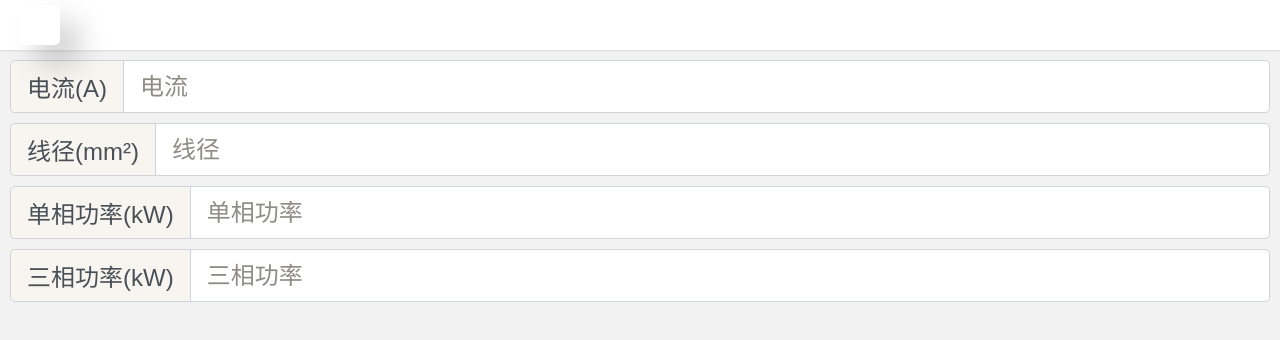
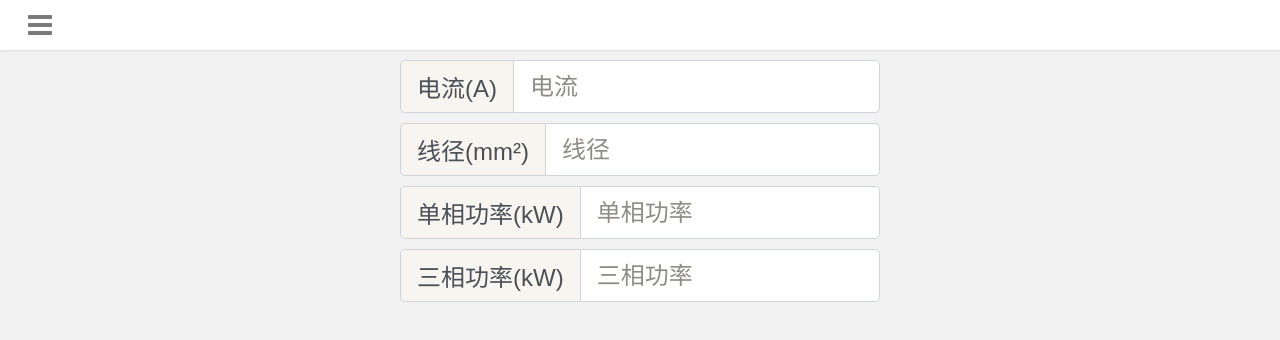
Before and after one commit to woodsoilwhen/is_calc, a React (Vite) app: page / in a window 1280 px wide. Shown: the top 340 px of the page. Built offline with nearby package versions, Linux system fonts and the light colour scheme.

Commit message:
更新样式，优化布局和视觉效果

```diff
--- a/index.html
+++ b/index.html
@@ -8,6 +8,7 @@
     />
     <title>电气计算器</title>
     <link rel="icon" type="image/png" href="favicon.png" />
+    <link rel="stylesheet" href="/css/font-awesome.css" />
     <link rel="manifest" href="is_calc.webmanifest" />
     <meta name="theme-color" content="#20222a" />
   </head>
--- a/src/App.css
+++ b/src/App.css
@@ -51,9 +51,6 @@ body {
   border: none;
   border-radius: 5px;
   background: transparent;
-  box-shadow:
-    18px 18px 30px rgba(0, 0, 0, 0.2),
-    -18px -18px 30px rgba(255, 255, 255, 1);
   transition: all 0.5s;
   -webkit-appearance: none;
   outline: none;
@@ -68,12 +65,7 @@ body {
 }
 
 .hamburger.open {
-  left: 225px;
-  box-shadow:
-    0 0 0 rgb(0 0 0 / 20%),
-    0 0 0 rgb(255 255 255 / 80%),
-    inset 18px 18px 30px rgb(0 0 0 / 10%),
-    inset -18px -18px 30px rgb(255 255 255);
+  background-color: #3a3d47;
   color: #fff;
 }
 
@@ -85,13 +77,14 @@ body {
 
 .navbar ul {
   position: absolute;
-  top: 0;
-  left: -200px;
-  width: 200px;
-  height: 100vh;
+  top: 50px;
+  left: -240px;
+  width: 240px;
+  height: calc(100vh - 50px);
   background-color: #20222a;
   transition: all 0.5s;
   list-style: none;
+  overflow-y: auto;
   z-index: 15;
 }
 
@@ -167,7 +160,8 @@ body {
   position: relative;
   display: flex;
   width: var(--field-width);
-  margin: 10px;
+  max-width: 480px;
+  margin: 10px auto;
 }
 
 .field span {
```
